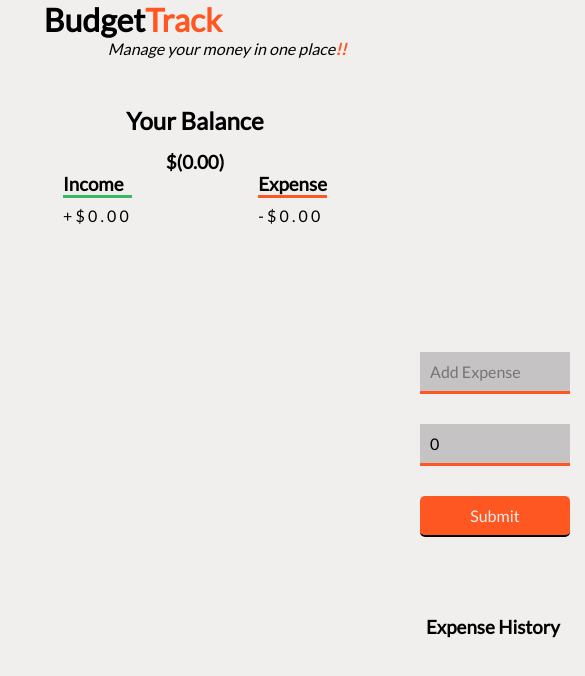
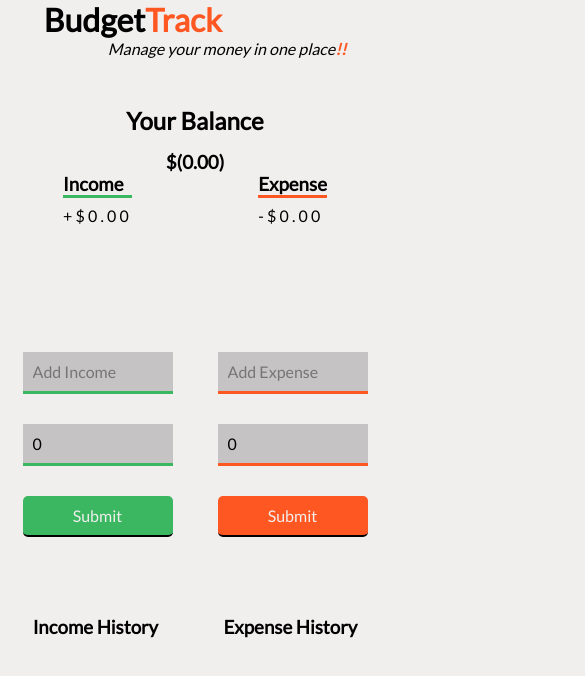
Before and after one commit to abdinaa17/BudgetTrack, a React (Create React App) app: page / in a window 390 px wide. Shown: the top 676 px of the page, 585 px wide, since content can reach past the window. Built offline with nearby package versions, Linux system fonts and the light colour scheme.

Commit message:
added responsiveness to the form and history section

```diff
--- a/src/App.css
+++ b/src/App.css
@@ -72,6 +72,7 @@ body {
   justify-content: space-around;
   width: 1200px;
   margin: 2rem 0;
+  max-width: 100%;
 }
 
 .form {
@@ -141,3 +142,11 @@ body {
   color: var(--secondary-clr);
   font-size: 1.2rem;
 }
+
+/* @media screen and (max-widht: 768px) {
+  .form__container,
+  .history__container {
+    flex-direction: column;
+    max-width: 100%;
+  }
+} */
```
